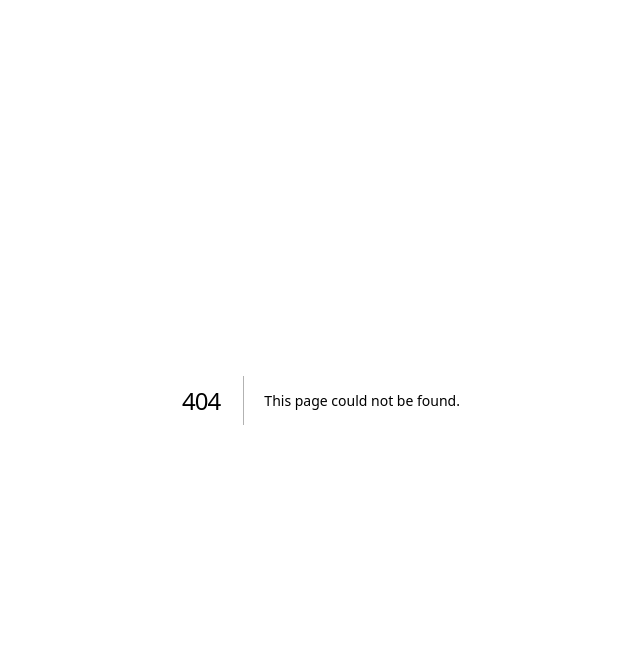
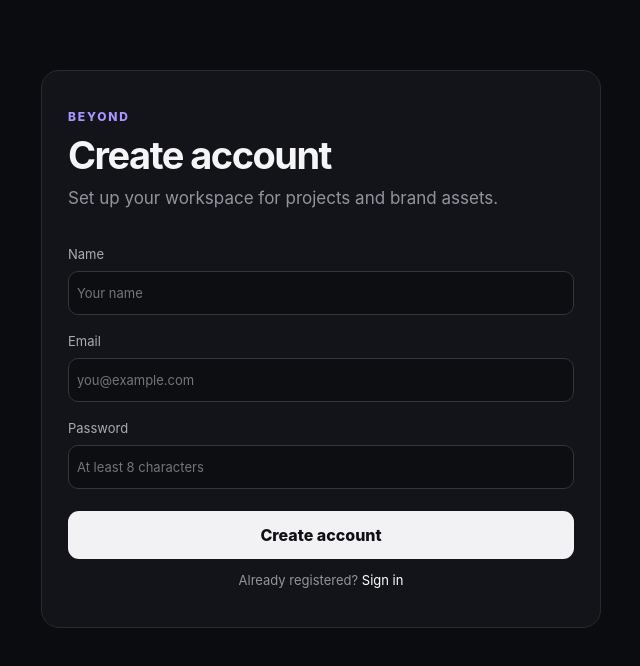
Before and after one commit to Nurzhan-Zhumabekov/The-beyond, a Next.js app in the folder frontend/: page /register in a window 1280 px wide. Before the commit this address had no page. Shown: the top 666 px of the page, without its empty margins (319-959 px from the left). Built offline with nearby package versions, Linux system fonts and the light colour scheme.

Commit message:
feat(frontend): add registration screen

```diff
--- /dev/null
+++ b/frontend/app/register/page.tsx
@@ -0,0 +1,20 @@
+import Link from "next/link";
+
+export default function RegisterPage() {
+  return (
+    <main className="resultPage" style={{maxWidth:560,paddingTop:70}}>
+      <section className="card">
+        <p className="eyebrow">BEYOND</p>
+        <h1 style={{fontSize:38}}>Create account</h1>
+        <p className="lead">Set up your workspace for projects and brand assets.</p>
+        <div className="brandGrid" style={{gridTemplateColumns:"1fr"}}>
+          <label>Name<input type="text" placeholder="Your name" /></label>
+          <label>Email<input type="email" placeholder="you@example.com" /></label>
+          <label>Password<input type="password" placeholder="At least 8 characters" /></label>
+        </div>
+        <Link href="/projects" className="generate full" style={{marginTop:22}}>Create account</Link>
+        <p className="muted" style={{textAlign:"center",fontSize:13}}>Already registered? <Link href="/login" style={{color:"#fff"}}>Sign in</Link></p>
+      </section>
+    </main>
+  );
+}
```
